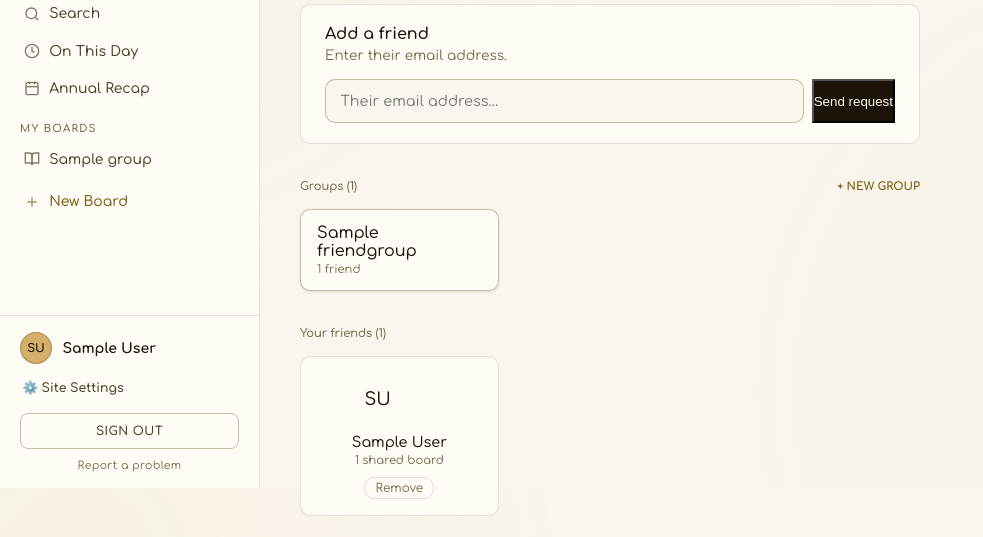
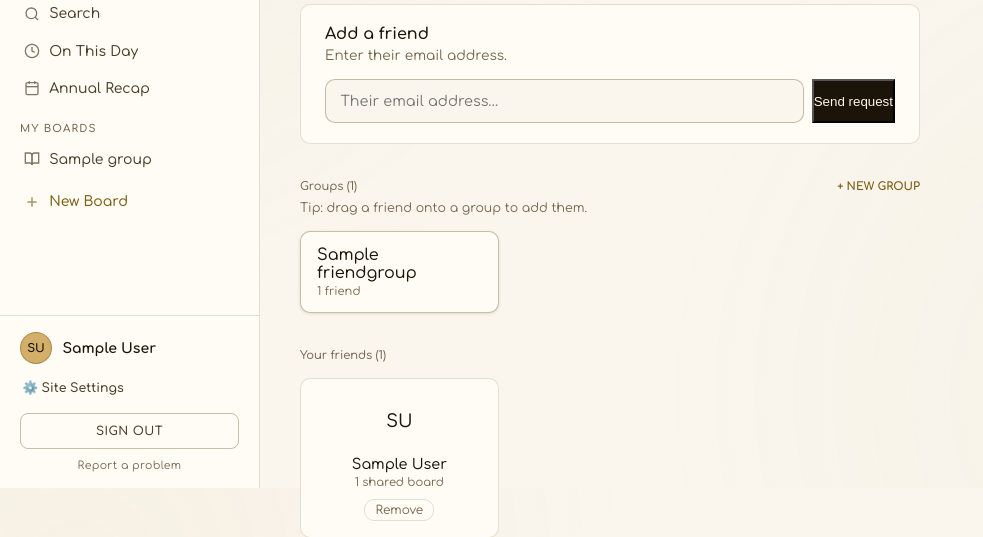
Before and after one commit to BlueWhiteTen/memboard, a Django app: page /friends/ in a window 1280 px wide. Shown: the part 312-849 px from the top of the page, without its empty margins (0-983 px from the left). Before the commit the page ends 828 px from the top, so only its background shows below. Run offline with Django 4.2, Linux system fonts and the light colour scheme; a user stored in the database is signed in; tables that the repository leaves empty hold one stand-in row (values such as "Sample post"); data that the repository does not hold is empty; some libraries are stand-ins or nearby versions.

Commit message:
Drag friends onto groups

```diff
--- a/core/templates/core/friends.html
+++ b/core/templates/core/friends.html
@@ -53,6 +53,12 @@
 .btn-unfriend:hover{border-color:#D48A8A;color:#A33030;background:#FCEAEA;}
 .empty-msg{text-align:center;padding:2.5rem;color:var(--ink-muted);font-size:0.875rem;}
 
+/* Drag a friend onto a group */
+.friend-card[draggable="true"]{cursor:grab;}
+.friend-card.dragging{opacity:0.45;}
+.friend-card > a{display:flex;flex-direction:column;align-items:center;}
+.fg-card.fg-drop{border-color:var(--amber);background:var(--amber-pale);transform:translateY(-2px);box-shadow:2px 3px 0 var(--amber);}
+.fg-hint{font-size:0.78rem;color:var(--ink-muted);margin:-0.5rem 0 1rem;}
 /* Friend groups */
 .fg-section-header{display:flex;align-items:center;justify-content:space-between;margin-bottom:1rem;}
 .fg-section-header .section-title{margin-bottom:0;}
@@ -153,10 +159,11 @@
         <div class="section-title" style="margin-bottom:0;">{% blocktrans with n=friend_groups.count %}Groups ({{ n }}){% endblocktrans %}</div>
         <a href="{% url 'create_friend_group' %}" class="fg-new-link">+ {% trans "New group" %}</a>
     </div>
+    {% if friend_groups and friends %}<div class="fg-hint" id="fg-hint">{% trans "Tip: drag a friend onto a group to add them." %}</div>{% endif %}
     {% if friend_groups %}
     <div class="fg-grid">
         {% for fg in friend_groups %}
-        <a href="{% url 'friend_group_detail' fg.pk %}" class="fg-card">
+        <a href="{% url 'friend_group_detail' fg.pk %}" class="fg-card" data-add-url="{% url 'add_friend_to_group' fg.pk 0 %}">
             <div class="fg-name">{{ fg.name }}</div>
             <div class="fg-count">{% blocktrans count counter=fg.member_count %}{{ counter }} friend{% plural %}{{ counter }} friends{% endblocktrans %}</div>
         </a>
@@ -172,7 +179,7 @@
     {% if friends %}
     <div class="friends-grid">
         {% for friend in friends %}
-        <div class="friend-card">
+        <div class="friend-card" draggable="true" data-friend-id="{{ friend.pk }}">
             <a href="{% url 'friend_profile' friend.pk %}" style="text-decoration:none;color:inherit;">
                 <div class="friend-big-av av-{{ forloop.counter0 }}">{{ friend.initials }}</div>
                 <div class="friend-name">{{ friend.display_name }}</div>
@@ -212,4 +219,51 @@
     }
 })();
 </script>
+{% trans "Couldn't add that friend to the group. Please try again." as drag_err %}
+<script>
+(function () {
+    var DRAG_TYPE = 'application/x-wk-friend';
+    var dragging = false;
+    var csrfEl = document.querySelector('[name=csrfmiddlewaretoken]');
+    document.querySelectorAll('.friend-card[data-friend-id]').forEach(function (card) {
+        card.addEventListener('dragstart', function (e) {
+            dragging = true;
+            card.classList.add('dragging');
+            e.dataTransfer.effectAllowed = 'copy';
+            e.dataTransfer.setData(DRAG_TYPE, card.dataset.friendId);
+            e.dataTransfer.setData('text/plain', card.dataset.friendId);
+        });
+        card.addEventListener('dragend', function () {
+            dragging = false;
+            card.classList.remove('dragging');
+            document.querySelectorAll('.fg-card.fg-drop').forEach(function (g) { g.classList.remove('fg-drop'); });
+        });
+    });
+    document.querySelectorAll('.fg-card[data-add-url]').forEach(function (group) {
+        group.addEventListener('dragover', function (e) {
+            if (!dragging) return;
+            e.preventDefault();
+            e.dataTransfer.dropEffect = 'copy';
+            group.classList.add('fg-drop');
+        });
+        group.addEventListener('dragleave', function (e) {
+            if (!group.contains(e.relatedTarget)) group.classList.remove('fg-drop');
+        });
+        group.addEventListener('drop', function (e) {
+            if (!dragging) return;
+            e.preventDefault();
+            group.classList.remove('fg-drop');
+            var friendId = e.dataTransfer.getData(DRAG_TYPE);
+            if (!friendId) return;
+            fetch(group.dataset.addUrl.replace(/0\/$/, friendId + '/'), {
+                method: 'POST',
+                headers: { 'X-CSRFToken': csrfEl ? csrfEl.value : '' },
+                credentials: 'same-origin'
+            }).then(function (r) { return r.json(); }).then(function () {
+                window.location.reload();
+            }).catch(function () { alert('{{ drag_err|escapejs }}'); });
+        });
+    });
+})();
+</script>
 {% endblock %}
--- a/core/urls.py
+++ b/core/urls.py
@@ -50,6 +50,7 @@ urlpatterns = [
     path('friend-groups/new/',        views.create_friend_group_view,  name='create_friend_group'),
     path('friend-groups/<int:pk>/',   views.friend_group_detail_view,  name='friend_group_detail'),
     path('friend-groups/<int:pk>/delete/', views.delete_friend_group_view, name='delete_friend_group'),
+    path('friend-groups/<int:pk>/add-member/<int:user_id>/', views.add_friend_to_group_view, name='add_friend_to_group'),
 
     # Memories
     path('groups/<int:pk>/memory/add/', views.add_memory_view,    name='add_memory'),
--- a/core/views.py
+++ b/core/views.py
@@ -1344,6 +1344,29 @@ def friend_group_detail_view(request, pk):
 
 
 @login_required
+@require_POST
+def add_friend_to_group_view(request, pk, user_id):
+    """Drag-and-drop on the Friends page: add one friend to one friend group."""
+    fg = get_object_or_404(FriendGroup, pk=pk, owner=request.user)
+    friend = get_object_or_404(Friendship.get_friends(request.user), pk=user_id)
+    name = get_display_name(friend)
+    if fg.members.filter(pk=friend.pk).exists():
+        messages.info(request, _('%(friend)s is already in "%(group)s".') % {'friend': name, 'group': fg.name})
+        return JsonResponse({'ok': True, 'added': False})
+    fg.members.add(friend)
+    for board in Group.objects.filter(owner=request.user, privacy='friend_group', visible_to_group=fg).exclude(members=friend):
+        create_notification(
+            friend, request.user, 'board_visible',
+            _('%(owner)s shared the board "%(board)s" with you') % {
+                'owner': get_display_name(request.user), 'board': board.name,
+            },
+            group=board,
+        )
+    messages.success(request, _('%(friend)s added to "%(group)s".') % {'friend': name, 'group': fg.name})
+    return JsonResponse({'ok': True, 'added': True})
+
+
+@login_required
 def delete_friend_group_view(request, pk):
     fg = get_object_or_404(FriendGroup, pk=pk, owner=request.user)
     if request.method == 'POST':
```
Also changed, not shown: locale/el/LC_MESSAGES/django.po, 1 other file.
